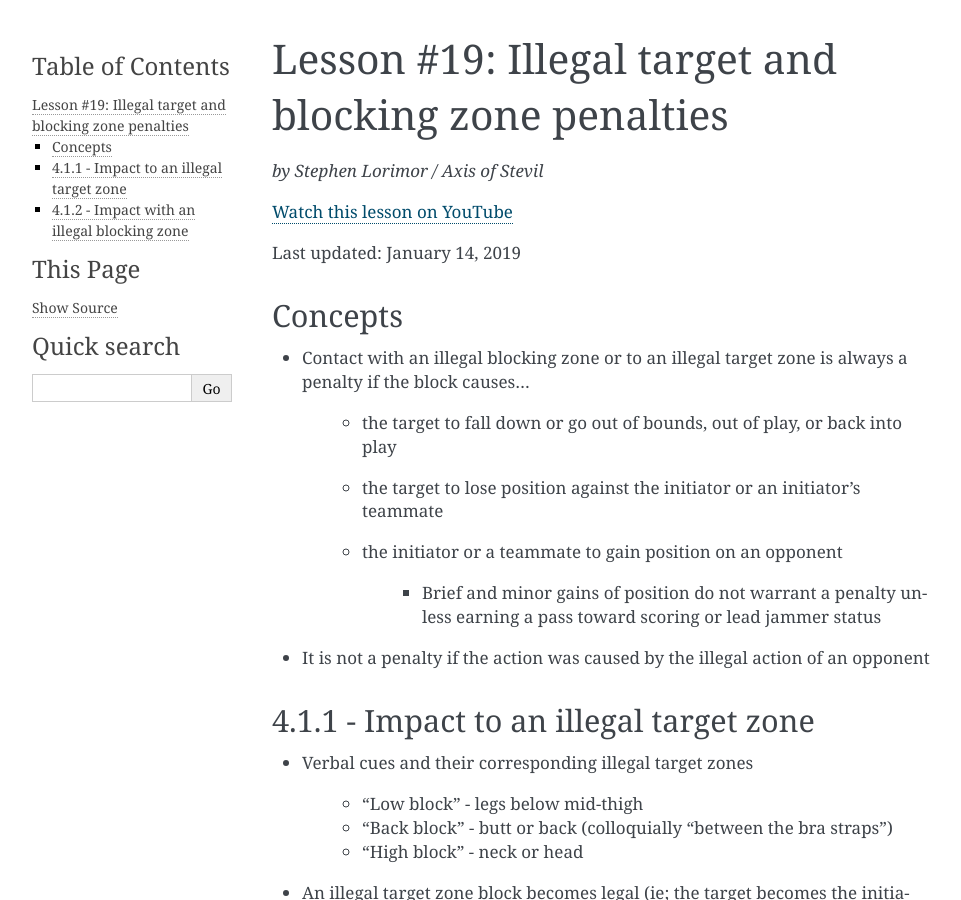
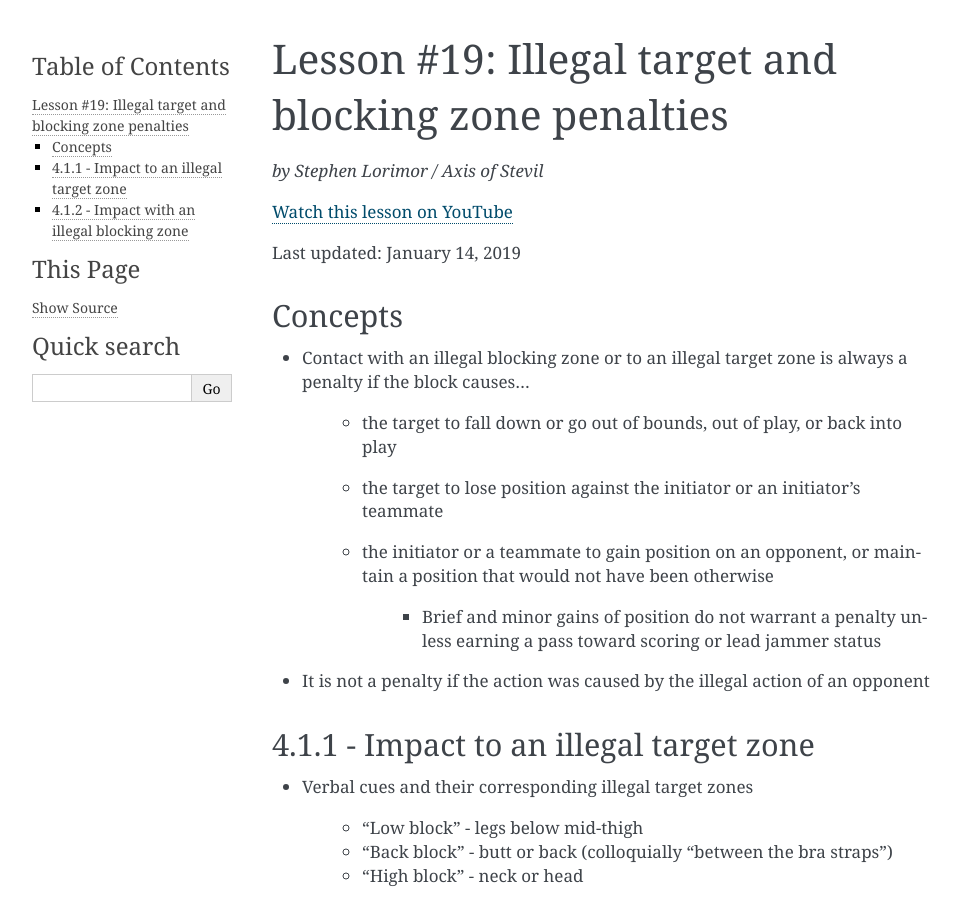
Before and after one commit to mrogaski/zenref, a Sphinx documentation site: the page built from docs/source/illegal_target_and_blocking_zone_penalties.rst, in a window 1280 px wide and 900 px high. Shown: the whole window, without its empty margins (148-1109 px from the left). Built offline with Sphinx 7.4.7, drawn with Linux system fonts in a browser that asks for light colours.

Commit message:
Update for 2022 rule change section 4.1.2.

```diff
--- a/docs/source/illegal_target_and_blocking_zone_penalties.rst
+++ b/docs/source/illegal_target_and_blocking_zone_penalties.rst
@@ -15,7 +15,7 @@ Concepts
 
    - the target to fall down or go out of bounds, out of play, or back into play
    - the target to lose position against the initiator or an initiator’s teammate
-   - the initiator or a teammate to gain position on an opponent
+   - the initiator or a teammate to gain position on an opponent, or maintain a position that would not have been otherwise
 
       - Brief and minor gains of position do not warrant a penalty unless earning a pass toward scoring or lead jammer status
 
```
